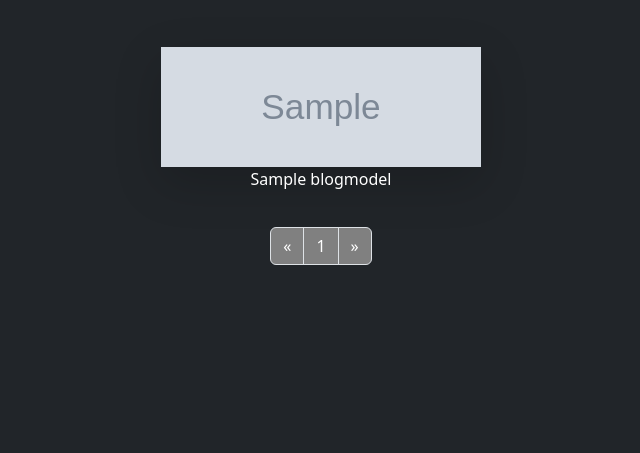
After one commit to moustafa-m/django-blog, a Django app: page /blogs/ in a window 1280 px wide. The commit adds this page. Shown: the part 347-800 px from the top of the page, without its empty margins (319-959 px from the left). Run offline with Django 5.2, Linux system fonts and the light colour scheme; tables that the repository leaves empty hold one stand-in row (values such as "Sample post"); grey boxes marked "Sample" are stand-in pictures.

Commit message:
create discover page

```diff
--- /dev/null
+++ b/blog_app/templates/discover.html
@@ -0,0 +1,83 @@
+{% extends 'base.html' %}
+
+{% block title %}
+    <title>Placeholder</title>
+{% endblock title %}
+
+{% block container %}
+
+    <!-- source: https://medium.com/@MakeComputerScienceGreatAgain/understanding-flexbox-a-comprehensive-guide-992bcd5f04de -->
+    <style>
+        .flex-container {
+            display: flex;
+            justify-content: space-between;
+            align-items: center;
+            flex-wrap: wrap
+        }
+
+        .flex-item {
+            flex: 1; /* Equal width for all items */
+            padding: 20px;
+            text-align: center;
+        }
+    </style>
+
+    <div class="container mt-5">
+        {% if all_blogs %}
+            <div class="flex-container">
+                {% for obj in all_blogs %}
+                    <div class="flex-item">
+                        <figure>
+                            <a href="#"><img src="{{obj.main_img.url}}" class="shadow-lg" alt="{{obj.title}}" width=320 height=120></a>
+                            <figcaption>{{obj.title}}</figcaption>
+                        </figure>
+                    </div>
+                {% endfor %}
+            </div>
+        {% endif %}
+
+
+        <nav aria-label="Page navigation">
+            <!-- source: https://stackoverflow.com/questions/32355009/changing-pagination-colour-bootstrap -->
+            <style>
+                .pagination > li > a
+                {
+                    background-color: grey;
+                    color: white;
+                }
+
+                .pagination > li > a:focus,
+                .pagination > li > a:hover,
+                .pagination > li > span:focus,
+                .pagination > li > span:hover
+                {
+                    color: #5a5a5a;
+                    background-color: white;
+                    border-color: #ddd;
+                }
+            </style>
+
+            <ul class="pagination justify-content-center">
+                <li class="page-item">
+                    <a class="page-link" href="?page=1" aria-label="First">
+                        <span aria-hidden="true">&laquo;</span>
+                    </a>
+                </li>
+                {% if all_blogs.has_previous %}
+                    <li class="page-item"><a class="page-link" href="?page={{ all_blogs.previous_page_number }}">{{ all_blogs.previous_page_number }}</a></li>
+                {% endif %}
+                    <li class="page-item"><a class="page-link" href="?page={{ all_blogs.number }}">{{ all_blogs.number }}</a></li>
+                {% if all_blogs.has_next %}
+                    <li class="page-item"><a class="page-link" href="?page={{ all_blogs.next_page_number }}">{{ all_blogs.next_page_number }}</a></li>
+                {% endif %}
+                <li class="page-item">
+                    <a class="page-link" href="?page={{ all_blogs.paginator.num_pages }}" aria-label="Last">
+                        <span aria-hidden="true">&raquo;</span>
+                    </a>
+                </li>
+            </ul>
+        </nav>
+    </div>
+
+
+{% endblock container %}
--- a/blog_app/views.py
+++ b/blog_app/views.py
@@ -1,5 +1,18 @@
 from django.shortcuts import render, redirect, get_object_or_404, HttpResponse
+from django.core.paginator import Paginator
+from blog_app.models import BlogModel
 
 # Create your views here.
 def index(request):
     return render(request, 'index.html', {})
+
+def discover(request):
+    all_blogs = BlogModel.objects.all()
+    paginator = Paginator(all_blogs, 9)
+    page = request.GET.get('page')
+    all_blogs = paginator.get_page(page)
+
+    ctxt = {
+        "all_blogs" : all_blogs,
+    }
+    return render(request, 'discover.html', ctxt)
--- a/django_blog/urls.py
+++ b/django_blog/urls.py
@@ -17,8 +17,13 @@ Including another URLconf
 from django.contrib import admin
 from django.urls import path, include
 from blog_app import views as blog_views
+from django.conf.urls.static import static
+from django.conf import settings
 
 urlpatterns = [
     path('admin/', admin.site.urls),
     path('', blog_views.index, name="index"),
+    path('blogs/', blog_views.discover, name="discover")
 ]
+
+urlpatterns += static(settings.MEDIA_URL, document_root=settings.MEDIA_ROOT)
--- a/templates/base.html
+++ b/templates/base.html
@@ -22,10 +22,10 @@
                 <div class="collapse navbar-collapse" id="navbarText">
                     <ul class="navbar-nav me-auto mb-2 mb-lg-0">
                         <li class="nav-item">
-                            <a class="nav-link" href="#">Home</a>
+                            <a class="nav-link" href="{% url 'index' %}">Home</a>
                         </li>
                         <li class="nav-item">
-                            <a class="nav-link" href="#">Discover</a>
+                            <a class="nav-link" href="{% url 'discover' %}">Discover</a>
                         </li>
                         <!-- TODO: login should be required for this -->
                         <li class="nav-item">
```
